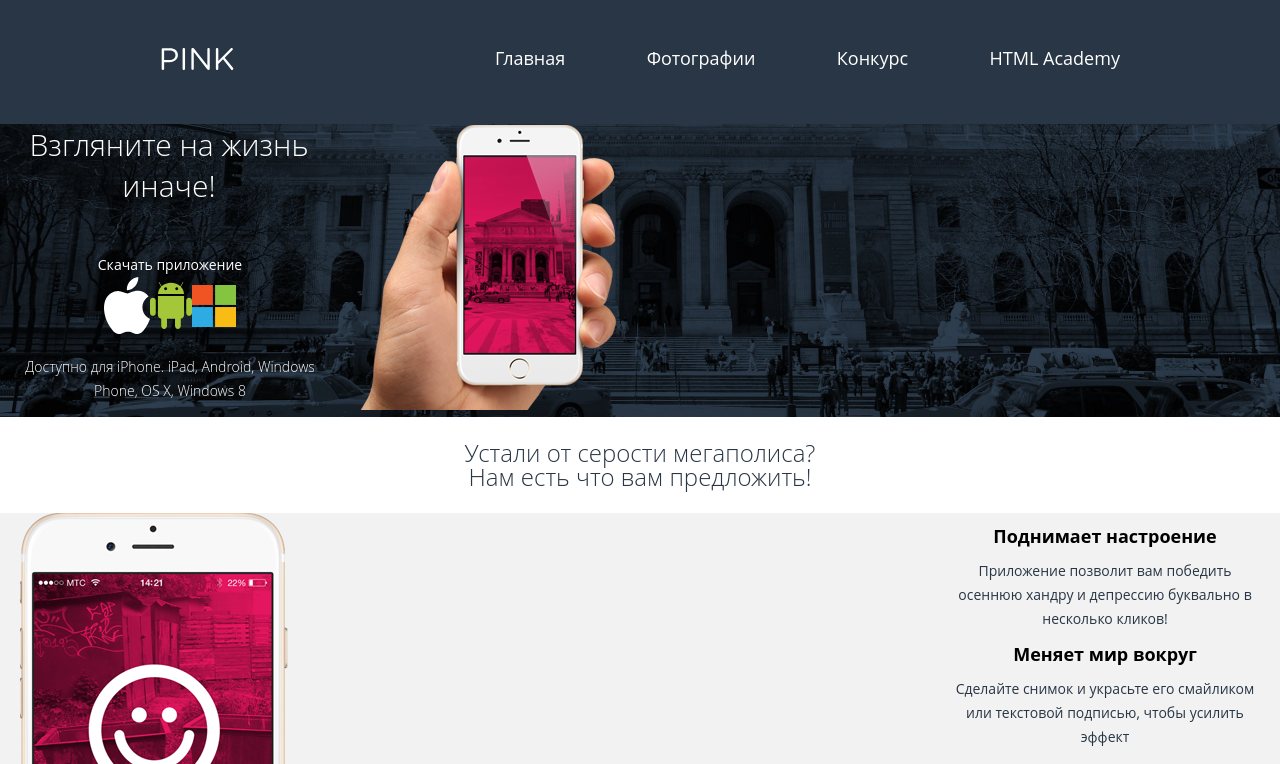
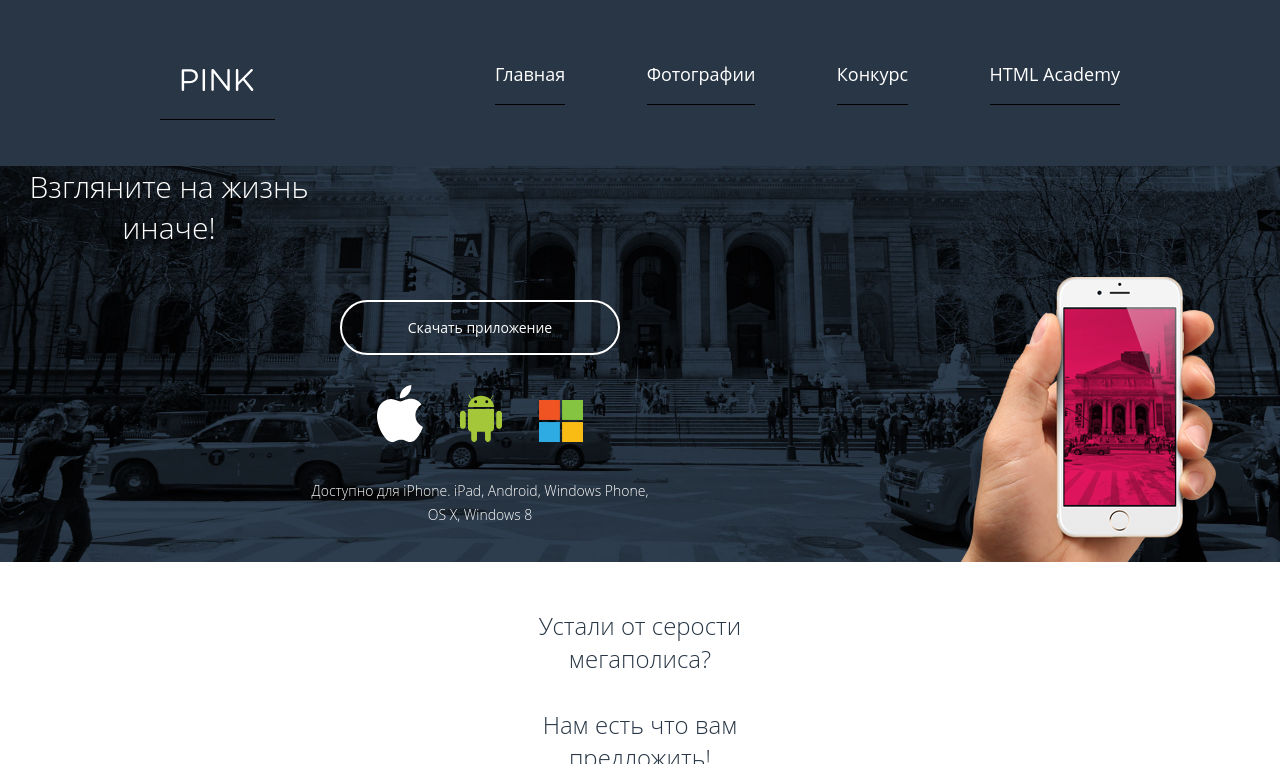
Before and after one commit to kyarotskaya/92981-pink, a website: page source/index.html in a window 1280 px wide. Shown: the top 764 px of the page. Drawn offline with nearby package versions, Linux system fonts and the light colour scheme; files that its build step writes are made by us from their sources.

Commit message:
Styles for main page

```diff
--- a/source/index.html
+++ b/source/index.html
@@ -41,7 +41,9 @@
       Взгляните на жизнь иначе!</h1>
     <section class="download">
       <div class="promo">
-        <img src="img/iphone-hand-mobile@1x.png" alt="promo-image" class="promo__img">
+        <div class="promo__wrapper">
+          <img src="img/iphone-hand-mobile@1x.png" alt="promo-image" class="promo__img">
+        </div>
       </div>
       <div class="download__wrapper">
         <a href="https://www.apple.com/itunes/" class="button download__button"> Скачать приложение</a>
@@ -71,7 +73,9 @@
       <h2 class="visually-hidden">Наши преимущества</h2>
       <div class="advantages__proposal">
         <p class="advantages__text">
-          Устали от серости мегаполиса? <br>
+          Устали от серости мегаполиса?
+          <br>
+          <br>
           Нам есть что вам предложить!
         </p>
       </div>
@@ -260,19 +264,20 @@
       </div>
     </section>
     <footer class="page-footer">
-      <h2 class="page-footer__title">Остались вопросы? <br> Свяжитесь с нами!</h2>
+      <h2 class="page-footer__title">Остались вопросы? <br>
+         Свяжитесь с нами!</h2>
       <div class="page-footer__contacts contacts">
         <ul class="contacts__wrapper">
           <li class="contacts__item">
-            <b class="contacts__title">Звоните</b>
+            <b class="contacts__title">Звоните:</b>
             <p class="contacts__text">+7 (812) 555-66-66</p>
           </li>
           <li class="contacts__item">
-            <b class="contacts__title">Пишите</b>
+            <b class="contacts__title">Пишите:</b>
             <p class="contacts__text">mail@htmlacademy.ru</p>
           </li>
           <li class="contacts__item">
-            <b class="contacts__title">Приезжайте в гости</b>
+            <b class="contacts__title">Приезжайте в гости:</b>
             <p class="contacts__text">ул. Большая Конюшенная, 19/8</p>
           </li>
         </ul>
--- a/source/sass/helpers/body.scss
+++ b/source/sass/helpers/body.scss
@@ -8,3 +8,10 @@
   font-size: 14px;
   line-height: 24px;
 }
+
+.button {
+  border-radius: 30px;
+  display: block;
+  width: 280px;
+  height: 55px;
+}
--- a/source/sass/main-page/advantages.scss
+++ b/source/sass/main-page/advantages.scss
@@ -15,7 +15,10 @@
 .advantages__text {
   font-size: 24px;
   font-weight: 300;
-  padding: 0 20px;
+  margin: 0 auto;
+  padding: 47px 0 70px;
+  line-height: normal;
+  width: 320px;
 }
 
 .advantages__title {
@@ -26,6 +29,13 @@
 
 .advantages__list {
   @include list-reset;
+  width: 280px;
+  margin: 0 auto;
+  padding-top: 55px;
+}
+
+.advantages__item {
+  margin-bottom: 45px;
 }
 
 @media (min-width: $tablet-width) {
--- a/source/sass/main-page/contacts.scss
+++ b/source/sass/main-page/contacts.scss
@@ -1,5 +1,7 @@
 .contacts__wrapper {
   @include list-reset;
+  margin: 0 auto;
+  width: 280px;
 }
 
 .contacts__text {
@@ -7,6 +9,10 @@
   font-size: 24px;
   font-weight: 300;
   margin: 0;
+}
+
+.contacts__item {
+  margin-bottom: 30px;
 }
 
 @media (min-width: $tablet-width) {
--- a/source/sass/main-page/download.scss
+++ b/source/sass/main-page/download.scss
@@ -3,18 +3,30 @@
 }
 
 .download__wrapper {
-  padding: 0 20px;
+  margin: 0 auto;
+  padding: 25px 0 35px;
   text-align: center;
+  width: 280px;
 }
 
 .download__button {
+  border: 2px solid $white;
   color: $white;
   text-decoration: none;
+  margin: 0 auto;
+  line-height: 15px;
+  vertical-align: middle;
+  padding: 18px 0;
+}
+
+.download__links {
+  margin: 30px 0;
 }
 
 .download__text {
   color: $white;
   font-weight: 300;
+  margin: 0;
 }
 
 @media (min-width: $tablet-width) {
--- a/source/sass/main-page/links.scss
+++ b/source/sass/main-page/links.scss
@@ -1,7 +1,9 @@
 .links__list {
   @include list-reset;
 
-  align-items: center;
+  align-items: baseline;
   display: flex;
-  justify-content: center;
+  justify-content: space-evenly;
+  margin: 0 auto;
+  width: 280px;
 }
--- a/source/sass/main-page/main-nav.scss
+++ b/source/sass/main-page/main-nav.scss
@@ -1,12 +1,26 @@
+.main-nav {
+  position: relative;
+}
+
 .main-nav__list {
   @include list-reset;
   text-align: center;
 }
 
 .main-nav__toggle {
+  position: absolute;
+  top: -50px;
+  right: 20px;
+  z-index: 2;
   background-color: transparent;
   border: none;
   outline: none;
+  padding: 0;
+}
+
+.main-nav__item {
+  box-shadow: 0px 1px 0px 0px rgba(0,0,0,1);
+  padding: 16px 0;
 }
 
 .main-nav__link {
--- a/source/sass/main-page/page-footer.scss
+++ b/source/sass/main-page/page-footer.scss
@@ -5,6 +5,7 @@
 .page-footer__title {
   font-size: 24px;
   font-weight: 300;
+  line-height: normal;
 }
 
 .page-footer__img--tablet,
--- a/source/sass/main-page/page-header.scss
+++ b/source/sass/main-page/page-header.scss
@@ -1,6 +1,18 @@
 .page-header {
   background-color: $blue;
-  padding: 0 20px;
+
+}
+
+.page-header__logo {
+  box-shadow: 0px 1px 0px 0px rgba(0,0,0,1);
+  display: block;
+  padding: 21px 20px;
+}
+
+.page-header__wrapper {
+  // padding: 20px;
+  margin: 0 auto;
+  width: 320px;
 }
 
 @media (min-width: $desktop-width) {
--- a/source/sass/main-page/price.scss
+++ b/source/sass/main-page/price.scss
@@ -1,5 +1,10 @@
 .price__wrapper {
   background-color: $grey;
+}
+
+.price__list {
+  width: 320px;
+  margin: 0 auto;
 }
 
 .price__header {
--- a/source/sass/main-page/promo.scss
+++ b/source/sass/main-page/promo.scss
@@ -1,6 +1,18 @@
 .promo {
   background-image: url("../../img/bg-back-mobile@1x.jpg");
-  padding: 0 20px;
+  background-size: cover;
+  background-repeat: no-repeat;
+  background-position-y: center;
+}
+
+.promo__wrapper {
+  width: 320px;
+  margin: 0 auto;
+  padding-top: 110px;
+}
+
+.promo__img {
+  display: block;
 }
 
 @media (min-width: $tablet-width) {
--- a/source/sass/main-page/reviews.scss
+++ b/source/sass/main-page/reviews.scss
@@ -1,6 +1,7 @@
 .reviews__wrapper {
-  padding: 0 20px;
+  margin: 0 auto;
   text-align: center;
+  width: 280px;
 }
 
 .reviews__item {
--- a/source/sass/style.scss
+++ b/source/sass/style.scss
@@ -9,6 +9,7 @@
 
 // Main page styles
 
+@import "main-page/slider.scss";
 @import "main-page/advantages.scss";
 // @import "main-page/button.scss";
 @import "main-page/contacts.scss";
@@ -21,7 +22,7 @@
 @import "main-page/price.scss";
 @import "main-page/promo.scss";
 @import "main-page/reviews.scss";
-@import "main-page/slider.scss";
+
 @import "main-page/timer.scss";
 // @import "main-page/toggles.scss";
 
```
